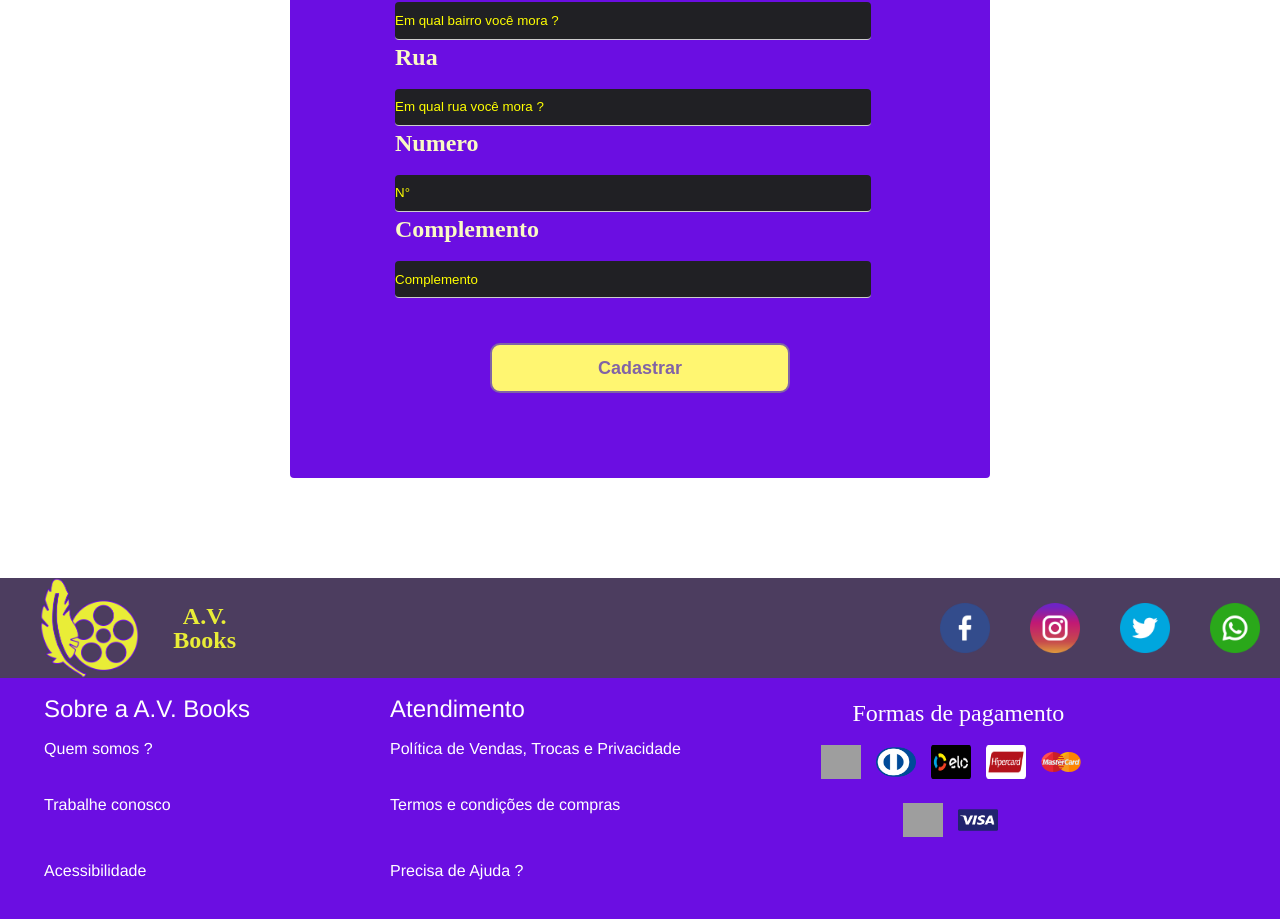
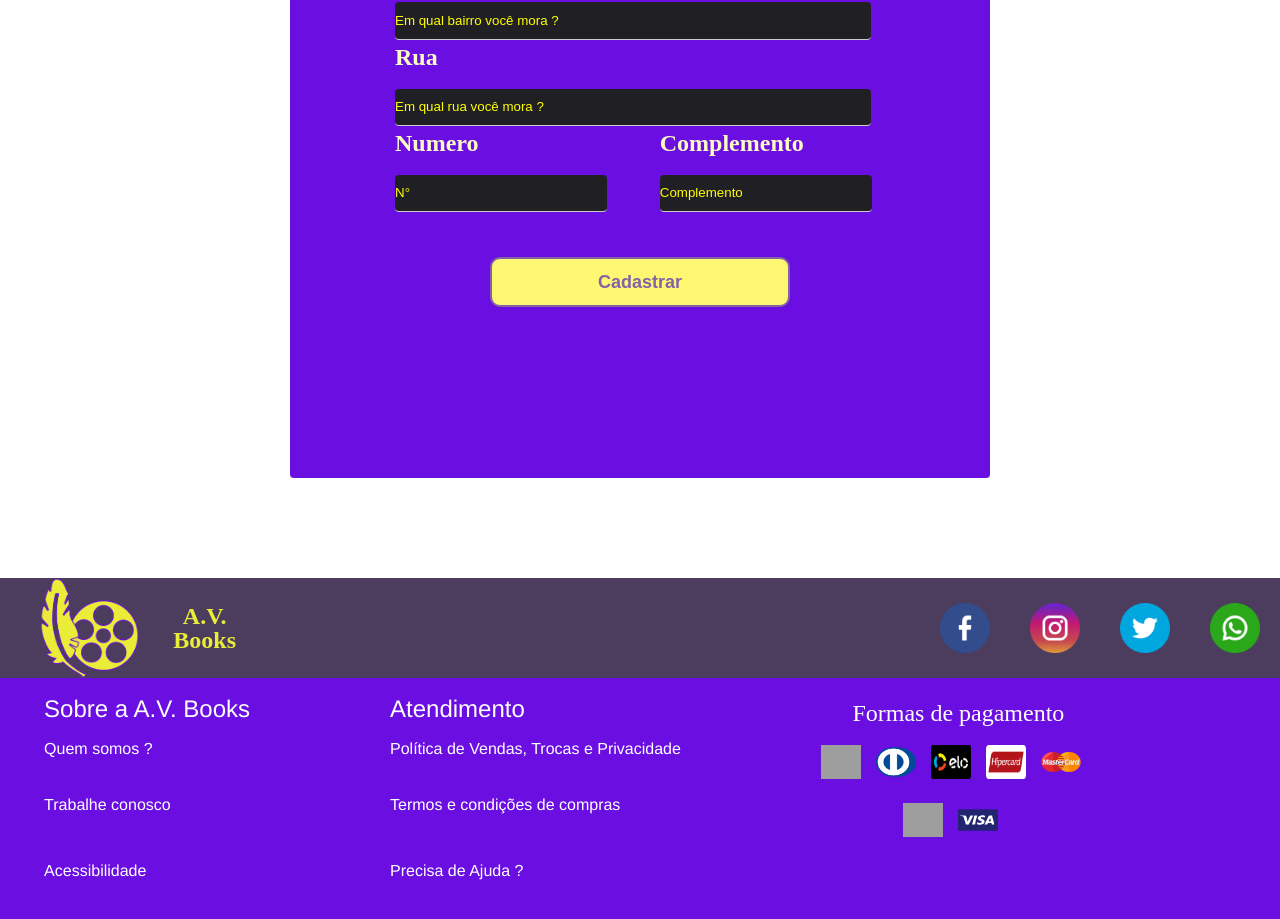
Before and after one commit to AntonioPinheiro66484/Interdisciplinar-A.V.-Books, a React (Create React App) app: page /Cadastro in a window 1280 px wide. Shown: the part 1010-1929 px from the top of the page. Built offline with nearby package versions, Linux system fonts and the light colour scheme; grey boxes are pictures that could not be loaded.

Commit message:
altereção na cor do placeholder da index para a cor padrao no css do proprio componente

```diff
--- a/src/components/Cadastro/Input/InputDados/InputDados.module.css
+++ b/src/components/Cadastro/Input/InputDados/InputDados.module.css
@@ -4,6 +4,10 @@
     flex-direction: column;
     margin-top: 10px;
 }
+input::placeholder, textarea::placeholder{
+    font-family: "Arial", sans-serif;
+    color: yellow;
+  }
 
 .input{
     margin-top: 20px;
--- a/src/components/Cadastro/Input/InputEndereço/InputEndereco.jsx
+++ b/src/components/Cadastro/Input/InputEndereço/InputEndereco.jsx
@@ -29,7 +29,7 @@ const InputEndereco =()=>{
                     <label class={styles.label}>Rua</label>
                     <input className={styles.input} type="text" placeholder="Em qual rua você mora ?"></input>
                 </div>
-
+            <div className={styles.caixaCampoComplemento}>
                 <div className={styles.campoTextoComplemento}>
                     <label class={styles.label}>Numero</label>
                     <input className={styles.input} type="numero" placeholder="N°"></input>
@@ -40,6 +40,7 @@ const InputEndereco =()=>{
                     <input className={styles.input} type="text" placeholder="Complemento"></input>
                 </div>
             </div>
+            </div>
         </div>
     )
 }
--- a/src/components/Cadastro/Input/InputEndereço/InputEndereco.module.css
+++ b/src/components/Cadastro/Input/InputEndereço/InputEndereco.module.css
@@ -32,9 +32,17 @@
     flex-direction: column;
 }
 
+.caixaCampoComplemento{
+    margin-right:11%;
+
+    display: flex;
+    flex-direction: row;
+    justify-content: space-around;
+}
 .campoTextoComplemento{
     display: flex;
     flex-direction: column;
+    width: 270px;
 }
 
 .caixa{
--- a/src/index.css
+++ b/src/index.css
@@ -47,8 +47,8 @@ input:focus, textarea:focus{
 }
 
 input::placeholder, textarea::placeholder{
-  font-family: "Montserrat", sans-serif;
-  color: yellow;
+  font-family: "Arial", sans-serif;
+  color: #979797;
 }
 
 input, textarea{
```
